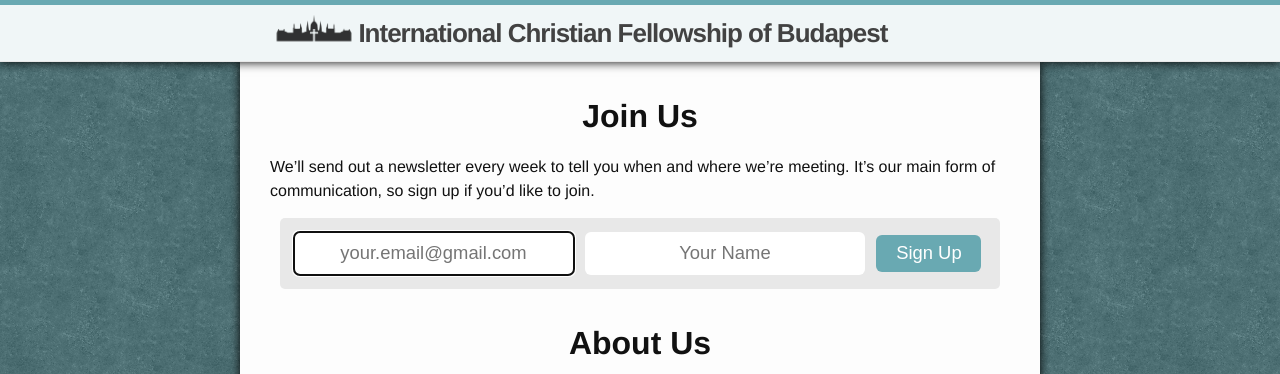
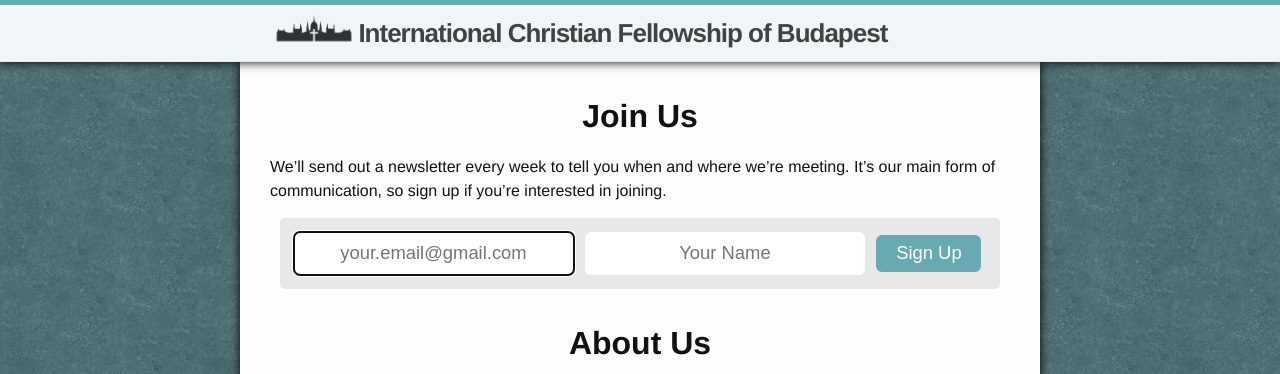
Before and after one commit to sionleroux/icfbudapest.org, a Jekyll site: the page built from index.md, in a window 1280 px wide. Shown: the top 374 px of the page. Built offline with Jekyll 4.4.1, drawn with Linux system fonts in a browser that asks for light colours.

Commit message:
Rephrase CTA to require a bit less commitment

```diff
--- a/index.md
+++ b/index.md
@@ -6,8 +6,8 @@ Join Us
 =======
 
 We'll send out a newsletter every week to tell you when and where we're
-meeting.  It's our main form of communication, so sign up if you'd like
-to join.
+meeting.  It's our main form of communication, so sign up if you're
+interested in joining.
 
 {% include signup-form.html %}
 
```
